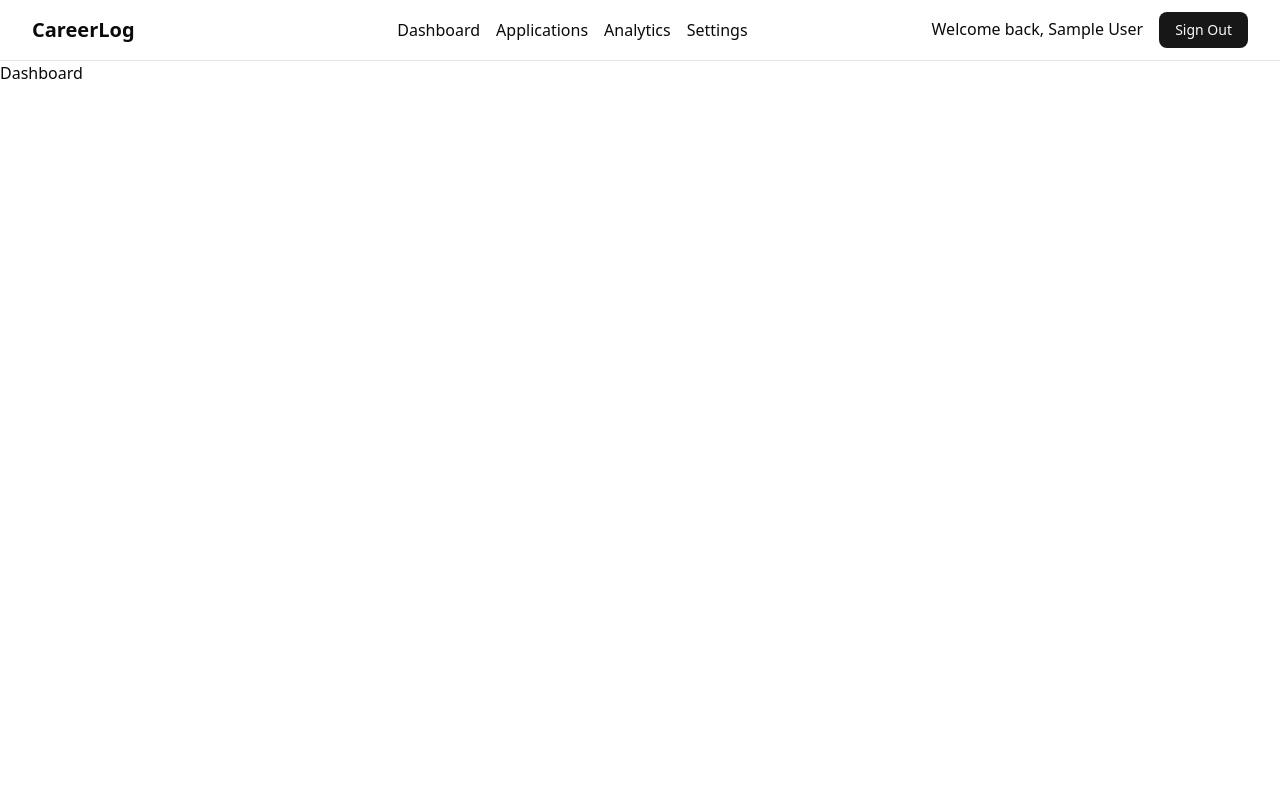
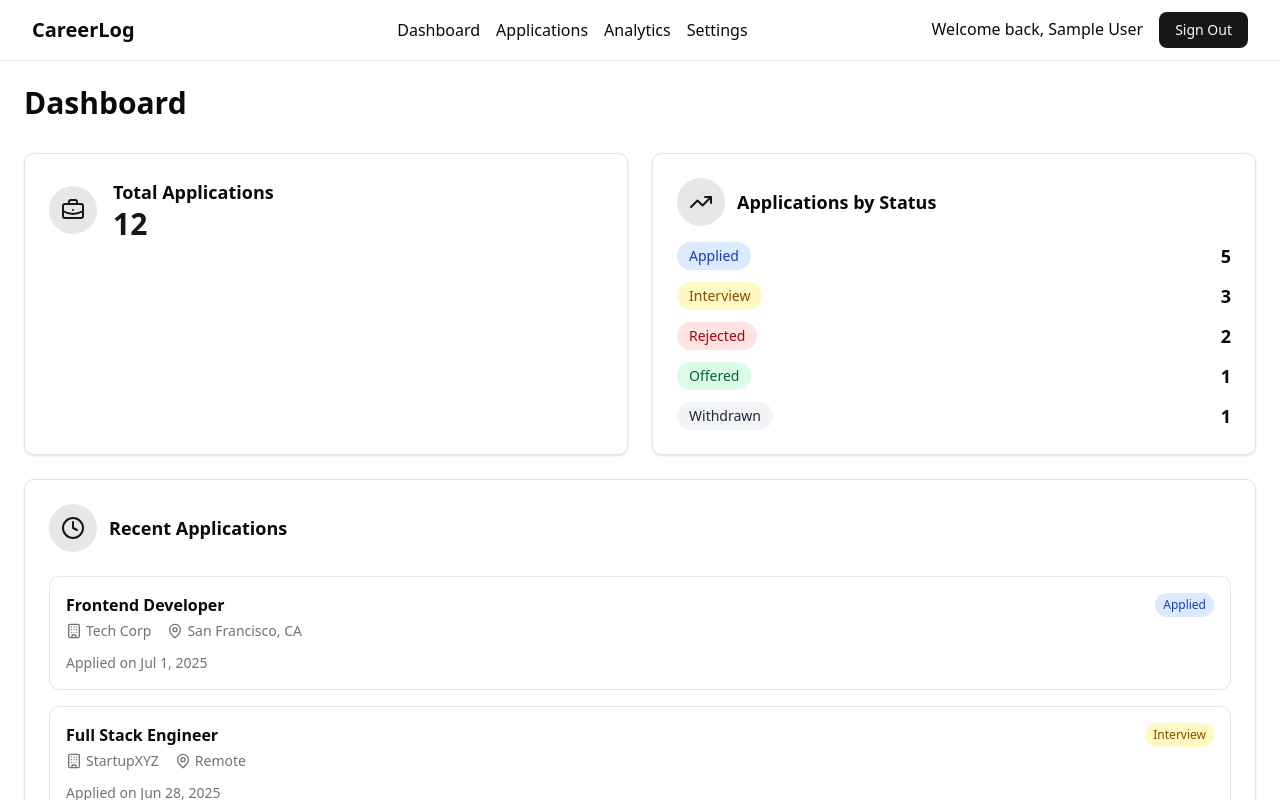
Before and after one commit to yawcoder/careerlog, a Next.js app: page /dashboard in a window 1280 px wide. Shown: the top 800 px of the page. Built offline with nearby package versions, Linux system fonts and the light colour scheme; no server answers; sample sign-in values are in the browser's storage.

Commit message:
dashboard initialised with mock up data

```diff
--- a/app/analytics/page.tsx
+++ b/app/analytics/page.tsx
@@ -1,3 +1,4 @@
+"use client"
 import { onAuthStateChanged } from "firebase/auth";
 import { useEffect } from "react";
 import { auth } from "../firebaseConfig";
--- a/app/dashboard/page.tsx
+++ b/app/dashboard/page.tsx
@@ -1,25 +1,83 @@
-"use client";
-
-import { useEffect } from "react";
+"use client"
+import { useEffect, useState } from "react";
 import { useRouter } from "next/navigation";
-import { onAuthStateChanged } from "firebase/auth";
+import { onAuthStateChanged, User } from "firebase/auth";
 import { auth } from "@/app/firebaseConfig";
+import TotalApplications from "@/components/total-applications";
+import ApplicationsPerStatus from "@/components/applications-per-status";
+import RecentApplications from "@/components/recent-applications";
 
 export default function Dashboard() {
     const router = useRouter();
+    const [user, setUser] = useState<User | null>(null);
 
     useEffect(() => {
         const unsubscribe = onAuthStateChanged(auth, (user) => {
             if (!user) {
                 router.replace("/");
+            } else {
+                setUser(user);
             }
         });
         return () => unsubscribe();
     }, [router]);
 
+    // Mock data - replace with actual data from your backend/database
+    const totalApplicationsCount = 12;
+
+    const statusCounts = [
+        { status: "Applied", count: 5, color: "blue" },
+        { status: "Interview", count: 3, color: "yellow" },
+        { status: "Rejected", count: 2, color: "red" },
+        { status: "Offered", count: 1, color: "green" },
+        { status: "Withdrawn", count: 1, color: "gray" }
+    ];
+
+    const recentApplications = [
+        {
+            id: "1",
+            company: "Tech Corp",
+            position: "Frontend Developer",
+            location: "San Francisco, CA",
+            appliedDate: "2025-07-01",
+            status: "Applied"
+        },
+        {
+            id: "2",
+            company: "StartupXYZ",
+            position: "Full Stack Engineer",
+            location: "Remote",
+            appliedDate: "2025-06-28",
+            status: "Interview"
+        },
+        {
+            id: "3",
+            company: "Big Company",
+            position: "Software Engineer",
+            location: "New York, NY",
+            appliedDate: "2025-06-25",
+            status: "Rejected"
+        }
+    ];
+
+    if (!user) {
+        return <div>Loading...</div>;
+    }
+
     return (
-        <div>
-            Dashboard
+        <div className="min-h-screen bg-background p-6">
+            <div className="max-w-7xl mx-auto">
+                <h1 className="text-3xl font-bold text-foreground mb-8">Dashboard</h1>
+
+                {/* Top row with Total Applications and Applications per Status side by side */}
+                <div className="grid grid-cols-1 md:grid-cols-2 gap-6 mb-6">
+                    <TotalApplications totalCount={totalApplicationsCount} />
+                    <ApplicationsPerStatus statusCounts={statusCounts} />
+                </div>
+
+                {/* Recent Applications full width below */}
+                <RecentApplications applications={recentApplications} />
+            </div>
         </div>
     );
 }
--- a/app/settings/page.tsx
+++ b/app/settings/page.tsx
@@ -1,3 +1,4 @@
+"use client"
 import { onAuthStateChanged } from "firebase/auth";
 import { useRouter } from "next/navigation";
 import { useEffect } from "react";
--- /dev/null
+++ b/components/applications-per-status.tsx
@@ -0,0 +1,53 @@
+import { TrendingUp } from "lucide-react";
+
+interface StatusCount {
+  status: string;
+  count: number;
+  color: string;
+}
+
+interface ApplicationsPerStatusProps {
+  statusCounts: StatusCount[];
+}
+
+export default function ApplicationsPerStatus({ statusCounts }: ApplicationsPerStatusProps) {
+  const getStatusColor = (color: string) => {
+    const colorClasses = {
+      blue: "bg-blue-100 text-blue-800 dark:bg-blue-900/20 dark:text-blue-300",
+      green: "bg-green-100 text-green-800 dark:bg-green-900/20 dark:text-green-300",
+      yellow: "bg-yellow-100 text-yellow-800 dark:bg-yellow-900/20 dark:text-yellow-300",
+      red: "bg-red-100 text-red-800 dark:bg-red-900/20 dark:text-red-300",
+      purple: "bg-purple-100 text-purple-800 dark:bg-purple-900/20 dark:text-purple-300",
+      gray: "bg-gray-100 text-gray-800 dark:bg-gray-900/20 dark:text-gray-300",
+    };
+    return colorClasses[color as keyof typeof colorClasses] || colorClasses.gray;
+  };
+
+  return (
+    <div className="bg-card border border-border rounded-lg p-6 shadow-sm">
+      <div className="flex items-center space-x-3 mb-4">
+        <div className="bg-primary/10 p-3 rounded-full">
+          <TrendingUp className="h-6 w-6 text-primary" />
+        </div>
+        <h3 className="text-lg font-semibold text-card-foreground">Applications by Status</h3>
+      </div>
+
+      <div className="space-y-3">
+        {statusCounts.length > 0 ? (
+          statusCounts.map((item, index) => (
+            <div key={index} className="flex items-center justify-between">
+              <span
+                className={`inline-flex items-center px-3 py-1 rounded-full text-sm font-medium ${getStatusColor(item.color)}`}
+              >
+                {item.status}
+              </span>
+              <span className="text-lg font-semibold text-card-foreground">{item.count}</span>
+            </div>
+          ))
+        ) : (
+          <p className="text-muted-foreground text-sm">No applications yet</p>
+        )}
+      </div>
+    </div>
+  );
+}
--- /dev/null
+++ b/components/recent-applications.tsx
@@ -0,0 +1,85 @@
+import { Clock, MapPin, Building } from "lucide-react";
+
+interface RecentApplication {
+  id: string;
+  company: string;
+  position: string;
+  location: string;
+  appliedDate: string;
+  status: string;
+}
+
+interface RecentApplicationsProps {
+  applications: RecentApplication[];
+}
+
+export default function RecentApplications({ applications }: RecentApplicationsProps) {
+  const getStatusColor = (status: string) => {
+    const statusColors = {
+      "applied": "bg-blue-100 text-blue-800 dark:bg-blue-900/20 dark:text-blue-300",
+      "interview": "bg-yellow-100 text-yellow-800 dark:bg-yellow-900/20 dark:text-yellow-300",
+      "rejected": "bg-red-100 text-red-800 dark:bg-red-900/20 dark:text-red-300",
+      "offered": "bg-green-100 text-green-800 dark:bg-green-900/20 dark:text-green-300",
+      "withdrawn": "bg-gray-100 text-gray-800 dark:bg-gray-900/20 dark:text-gray-300",
+    };
+    return statusColors[status.toLowerCase() as keyof typeof statusColors] || statusColors["applied"];
+  };
+
+  const formatDate = (dateString: string) => {
+    const date = new Date(dateString);
+    return date.toLocaleDateString('en-US', {
+      month: 'short',
+      day: 'numeric',
+      year: 'numeric'
+    });
+  };
+
+  return (
+    <div className="bg-card border border-border rounded-lg p-6 shadow-sm w-full">
+      <div className="flex items-center space-x-3 mb-6">
+        <div className="bg-primary/10 p-3 rounded-full">
+          <Clock className="h-6 w-6 text-primary" />
+        </div>
+        <h3 className="text-lg font-semibold text-card-foreground">Recent Applications</h3>
+      </div>
+
+      <div className="space-y-4">
+        {applications.length > 0 ? (
+          applications.slice(0, 3).map((app) => (
+            <div key={app.id} className="border border-border rounded-lg p-4 hover:bg-accent/50 transition-colors">
+              <div className="flex items-start justify-between mb-3">
+                <div className="flex-1">
+                  <h4 className="font-semibold text-card-foreground mb-1">{app.position}</h4>
+                  <div className="flex items-center space-x-4 text-sm text-muted-foreground">
+                    <div className="flex items-center space-x-1">
+                      <Building className="h-4 w-4" />
+                      <span>{app.company}</span>
+                    </div>
+                    <div className="flex items-center space-x-1">
+                      <MapPin className="h-4 w-4" />
+                      <span>{app.location}</span>
+                    </div>
+                  </div>
+                </div>
+                <span
+                  className={`inline-flex items-center px-2 py-1 rounded-full text-xs font-medium ${getStatusColor(app.status)}`}
+                >
+                  {app.status}
+                </span>
+              </div>
+              <div className="text-sm text-muted-foreground">
+                Applied on {formatDate(app.appliedDate)}
+              </div>
+            </div>
+          ))
+        ) : (
+          <div className="text-center py-8">
+            <Clock className="h-12 w-12 text-muted-foreground/50 mx-auto mb-3" />
+            <p className="text-muted-foreground">No recent applications</p>
+            <p className="text-sm text-muted-foreground/70">Start tracking your job applications</p>
+          </div>
+        )}
+      </div>
+    </div>
+  );
+}
--- /dev/null
+++ b/components/total-applications.tsx
@@ -0,0 +1,21 @@
+import { BriefcaseBusiness } from "lucide-react";
+
+interface TotalApplicationsProps {
+  totalCount: number;
+}
+
+export default function TotalApplications({ totalCount }: TotalApplicationsProps) {
+  return (
+    <div className="bg-card border border-border rounded-lg p-6 shadow-sm">
+      <div className="flex items-center space-x-4">
+        <div className="bg-primary/10 p-3 rounded-full">
+          <BriefcaseBusiness className="h-6 w-6 text-primary" />
+        </div>
+        <div>
+          <h3 className="text-lg font-semibold text-card-foreground">Total Applications</h3>
+          <p className="text-3xl font-bold text-primary">{totalCount}</p>
+        </div>
+      </div>
+    </div>
+  );
+}
```
